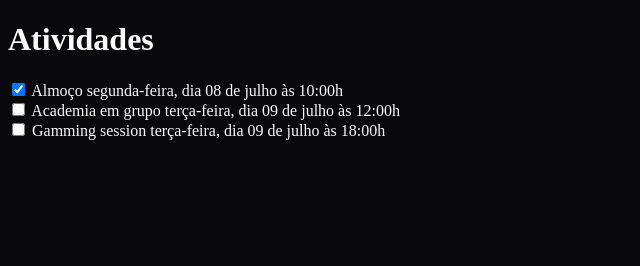
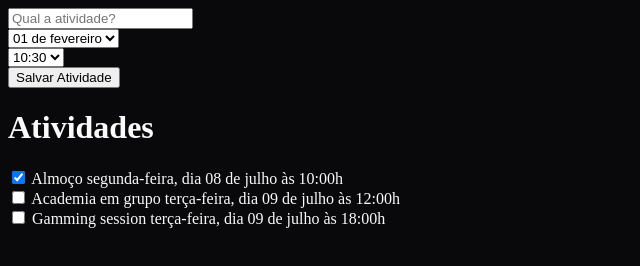
Before and after one commit to Chrysthy/Activity-Plan-Project, a plain HTML site: page index.html in a window 1280 px wide. Shown: the whole page, without its empty margins (0-640 px from the left). Drawn offline with nearby package versions, Linux system fonts and the light colour scheme.

Commit message:
update js

```diff
--- a/index.html
+++ b/index.html
@@ -9,7 +9,7 @@
     <link rel="apple-touch-icon" sizes="180x180" href="src/favicon/apple-touch-icon.png">
     <link rel="icon" type="image/png" sizes="32x32" href="src/favicon/favicon-32x32.png">
     <link rel="icon" type="image/png" sizes="16x16" href="src/favicon/favicon-16x16.png">
-    <link rel="manifest" href="src/favicon/favicon.ico">
+
 
     <link rel="stylesheet" href="src/css/style.css">
 
@@ -21,12 +21,53 @@
     <script src="https://cdn.jsdelivr.net/npm/dayjs@1/locale/pt-br.js"></script>
     <script>dayjs.locale('pt-br')</script>
 
-    <h1>Atividades</h1>
 
-    <section>
+    <form onsubmit="salvarAtividade(event)">
+
+        <div>
+
+            <input type="text" name="atividade" id="" placeholder="Qual a atividade?">
+
+        </div>
+
+        <div>
+
+            <select name="dia">
+
+                <option value="2024-03-01"> 01 de fevereiro</option>
+
+            </select>
+        </div>
+
+        <div>
+
+            <select name="hora">
+
+                <option value="10:30"> 10:30</option>
+
+            </select>
+
+        </div>
 
 
-    </section>
+        <button>Salvar Atividade</button>
+
+    </form>
+
+
+    <main>
+
+
+        <h1>Atividades</h1>
+
+        <section>
+
+        </section>
+
+
+    </main>
+
+
 
 
     <script src="src/index.js"></script>
```
